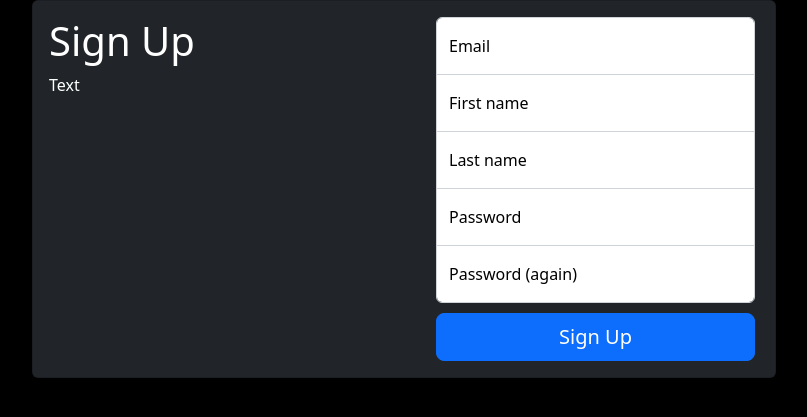
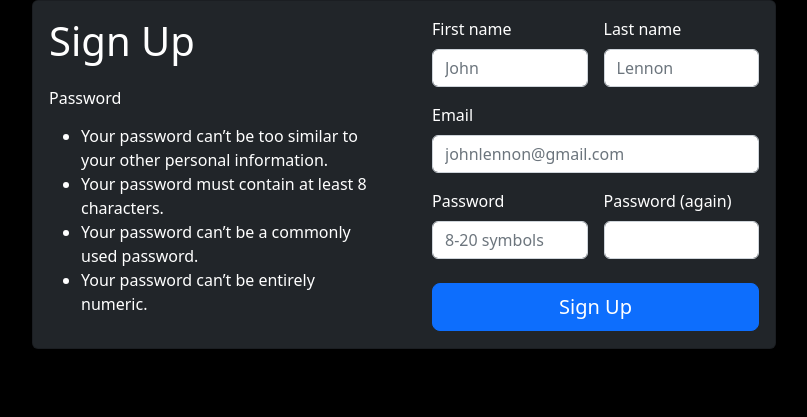
Before and after one commit to kuzminovdmit/DetailingAuctionPlatform, a Django app: page /accounts/sign-up in a window 1280 px wide. Shown: the part 190-607 px from the top of the page, without its empty margins (236-1043 px from the left). Run offline with Django 4.2, Linux system fonts and the light colour scheme; some libraries are stand-ins or nearby versions.

Commit message:
Fix accounts templates

```diff
--- a/static/css/base.css
+++ b/static/css/base.css
@@ -25,30 +25,3 @@
     --bs-list-group-bg: #212529;
     --bs-list-group-border-color: #404850;
 }
-
-/* LOGIN & REGISTRATION FORM */
-
-.form-floating label {
-    color: #000;
-}
-
-.form-floating:focus-within {
-    z-index: 2;
-}
-
-input.company-name, input.signin-email, input.signup-email, input.pwd-change-old, input.car-brand {
-    margin-bottom: -1px;
-    border-bottom-right-radius: 0;
-    border-bottom-left-radius: 0;
-}
-
-input.signup-firstname, input.signup-lastname, input.signup-password1, input.pwd-change-new1, input.car-color, input.car-model {
-    margin-bottom: -1px;
-    border-radius: 0;
-}
-
-input.company-email, input.signin-password, input.signup-password2, input.pwd-change-new2, input.car-year {
-    margin-bottom: 10px;
-    border-top-left-radius: 0;
-    border-top-right-radius: 0;
-}
--- a/templates/accounts/sign_up.html
+++ b/templates/accounts/sign_up.html
@@ -6,50 +6,40 @@
     <div class="row">
       <div class="col-lg-6 col-md-5 col-sm-12">
         <div class="card-body">
-          <h1>Sign Up</h1>
-          <p>Text</p>
+          <h1 class="mb-4">Sign Up</h1>
+          <h6>Password</h6>
+          <p>{{ form.password1.help_text }}</p>
         </div>
       </div>
       <div class="col-lg-6 col-md-7 col-sm-12">
         <div class="card-body">
-          <div class="form login px-1">
-            <form id="sign_up" class="form-signin" action="{% url 'accounts:sign_up' %}" method="post">
+          <form id="sign_up" class="row g-3" action="{% url 'accounts:sign_up' %}" method="post">
             {% csrf_token %}
-              {% if form.non_field_errors %}
-                <div class="alert alert-danger" role="alert">
-                  Wrong username and (or) password!
+            {{ form.errors }}
+            <div class="col-md-6">
+              <label for="id_first_name" class="form-label" >First name</label>
+              <input type="text" class="form-control" name="first_name" id="id_first_name" maxlength="150" required placeholder="John">
             </div>
-              {% endif %}
-              <div class="form-floating">
-                <input type="email" class="form-control signup-email" name="email" id="id_email" required placeholder="email">
-                <label for="id_email">Email</label>
-                <div id="id_for_email_tooltip" class="invalid-tooltip invisible"></div>
+            <div class="col-md-6">
+              <label for="id_last_name" class="form-label">Last name</label>
+              <input type="text" class="form-control" name="last_name" id="id_last_name" maxlength="150" required placeholder="Lennon">
             </div>
-              <div class="form-floating">
-                <input type="text" class="form-control signup-firstname" name="first_name" id="id_first_name" maxlength="150" required placeholder="first_name">
-                <label for="id_first_name">First name</label>
-                <div id="id_first_name_tooltip" class="invalid-tooltip invisible"></div>
+            <div class="col-12">
+              <label class="form-label" for="id_email">Email</label>
+              <input type="email" class="form-control" name="email" id="id_email" required placeholder="johnlennon@gmail.com">
             </div>
-              <div class="form-floating">
-                <input type="text" class="form-control signup-lastname" name="last_name" id="id_last_name" required maxlength="150" placeholder="last_name">
-                <label for="id_last_name">Last name</label>
-                <div id="id_last_name_tooltip" class="invalid-tooltip invisible"></div>
+            <div class="col-md-6">
+              <label class="form-label" for="id_password1">Password</label>
+              <input type="password" class="form-control" name="password1" id="id_password1" required placeholder="8-20 symbols">
             </div>
-              <div class="form-floating">
-                <input type="password" class="form-control signup-password1" name="password1" id="id_for_password1" required placeholder="password">
-                <label for="id_for_password1">Password</label>
-                <div id="id_for_password1_tooltip" class="invalid-tooltip invisible"></div>
+            <div class="col-md-6">
+              <label class="form-label" for="id_password2">Password (again)</label>
+              <input type="password" class="form-control" name="password2" id="id_password2" required placeholder="">
             </div>
-              <div class="form-floating">
-                <input type="password" class="form-control signup-password2" name="password2" id="id_for_password2" required placeholder="password">
-                <label for="id_for_password2">Password (again)</label>
-                <div id="id_for_password2_tooltip" class="invalid-tooltip invisible"></div>
-              </div>
-              <div class="d-flex justify-content-center">
+            <div class="d-flex justify-content-center mt-4">
               <button class="w-100 btn btn-lg btn-primary" type="submit">Sign Up</button>
             </div>
           </form>
-          </div>
         </div>
       </div>
     </div>
@@ -60,10 +50,10 @@
     const form = document.querySelector('#sign_up');
     const errorDiv = document.querySelector('#show-error');
     const email = document.querySelector('#id_email');
-    const firstPassword = document.querySelector('#id_for_password1');
-    let firstPasswordTooltip = document.querySelector('#id_for_password1_tooltip')
-    const secondPassword = document.querySelector('#id_for_password2');
-    let secondPasswordTooltip = document.querySelector('#id_for_password2_tooltip');
+    const firstPassword = document.querySelector('#id_password1');
+    let firstPasswordTooltip = document.querySelector('#id_password1_tooltip')
+    const secondPassword = document.querySelector('#id_password2');
+    let secondPasswordTooltip = document.querySelector('#id_password2_tooltip');
 
 
     form.addEventListener('submit', (error) => {
--- a/templates/base.html
+++ b/templates/base.html
@@ -13,7 +13,7 @@
   <script src="https://unpkg.com/htmx.org@1.7.0" integrity="sha384-EzBXYPt0/T6gxNp0nuPtLkmRpmDBbjg6WmCUZRLXBBwYYmwAUxzlSGej0ARHX0Bo" crossorigin="anonymous"></script>
 </head>
 
-<body>
+<body hx-headers='{"X-CSRFToken": "{{ csrf_token }}"}'>
   <nav class="navbar navbar-expand-lg navbar-dark p-5">
     <div class="container-fluid">
       <a class="navbar-brand" href="/">
```
Also changed, not shown: templates/accounts/choose_account.html (+6 -6 lines), templates/accounts/sign_in.html (+11 -15 lines). Lines whose indentation alone changed are shown as unchanged.
